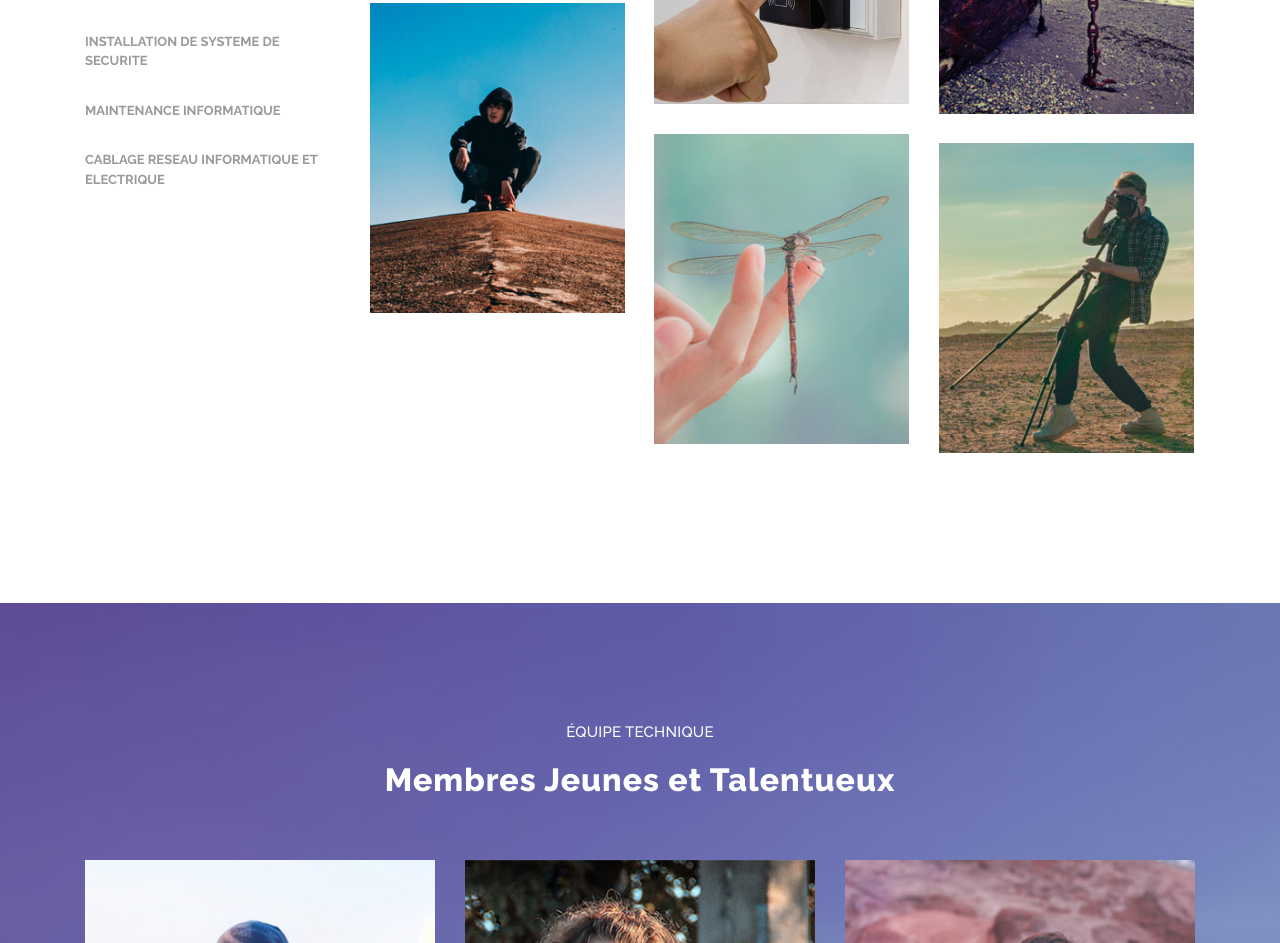
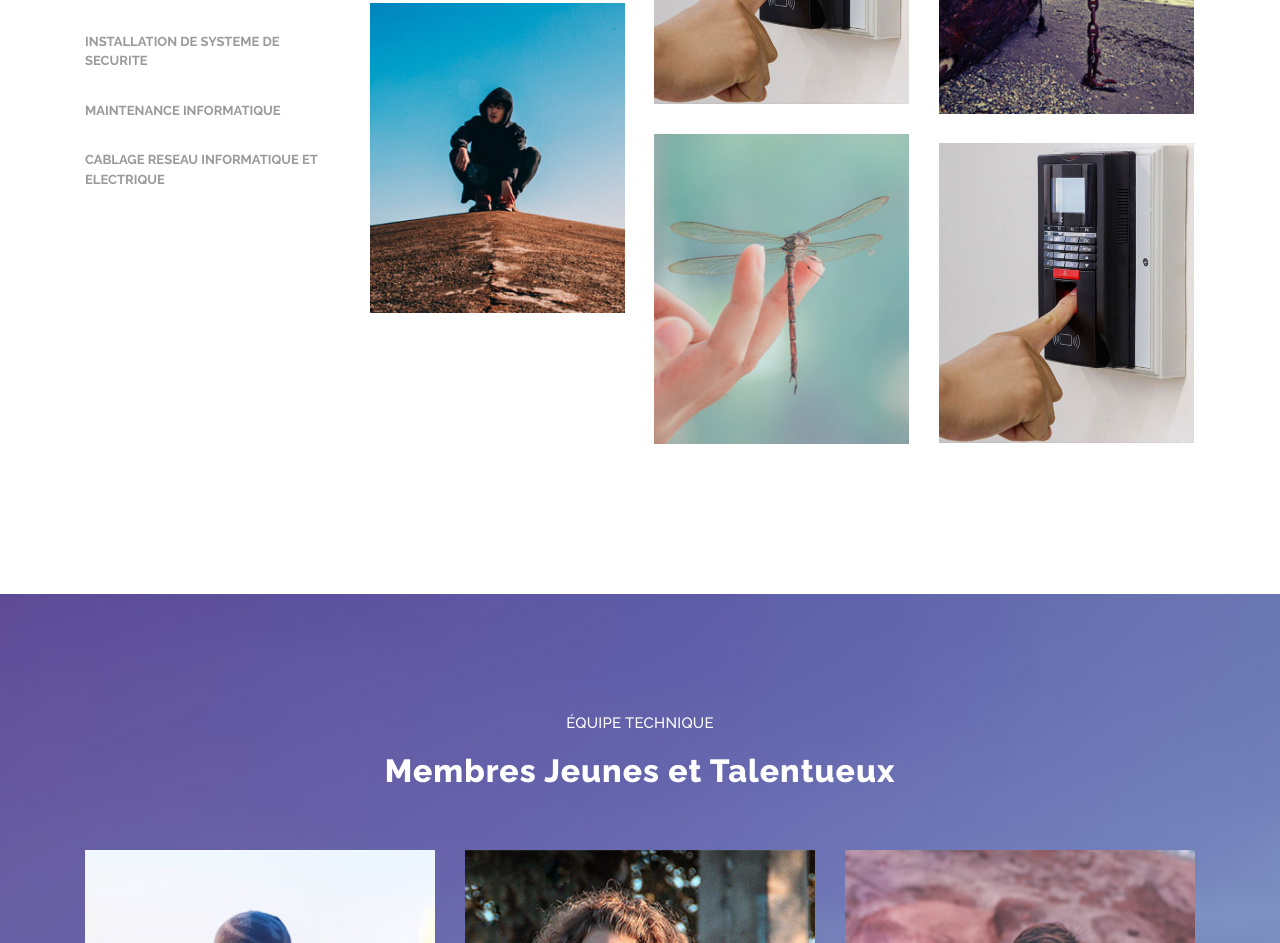
Before and after one commit to tirbus58-sys/HTB, a plain HTML site: page index.html in a window 1280 px wide. Shown: the part 2895-3838 px from the top of the page. Drawn offline with Linux system fonts and the light colour scheme.

Commit message:
Update index.html

```diff
--- a/index.html
+++ b/index.html
@@ -332,7 +332,7 @@ https://templatemo.com/tm-543-breezed
                         </div>
                         <div class="col-lg-4 col-md-4 col-sm-6 col-xs-12 all des">
                           <div class="item">
-                            <a href="assets/images/project-big-item-06.jpg" data-lightbox="image-1" data-title="Our Projects"><img src="assets/images/project-item-06.jpg" alt=""></a>
+                            <a href="assets/images/ACCES1.jpg" data-lightbox="image-1" data-title="Our Projects"><img src="assets/images/ACCES1.jpg" alt=""></a>
                           </div>
                         </div>
                     </div>
```
